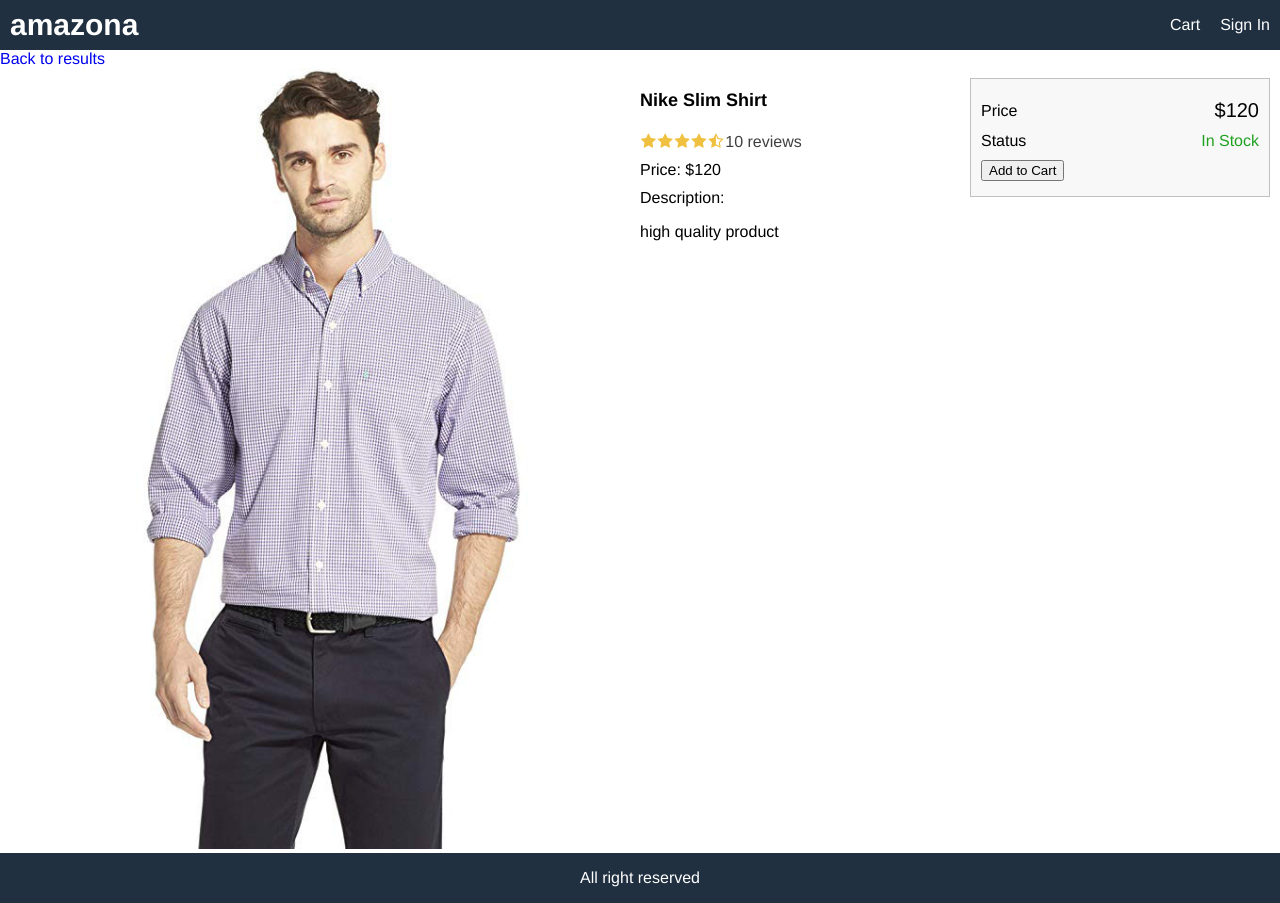
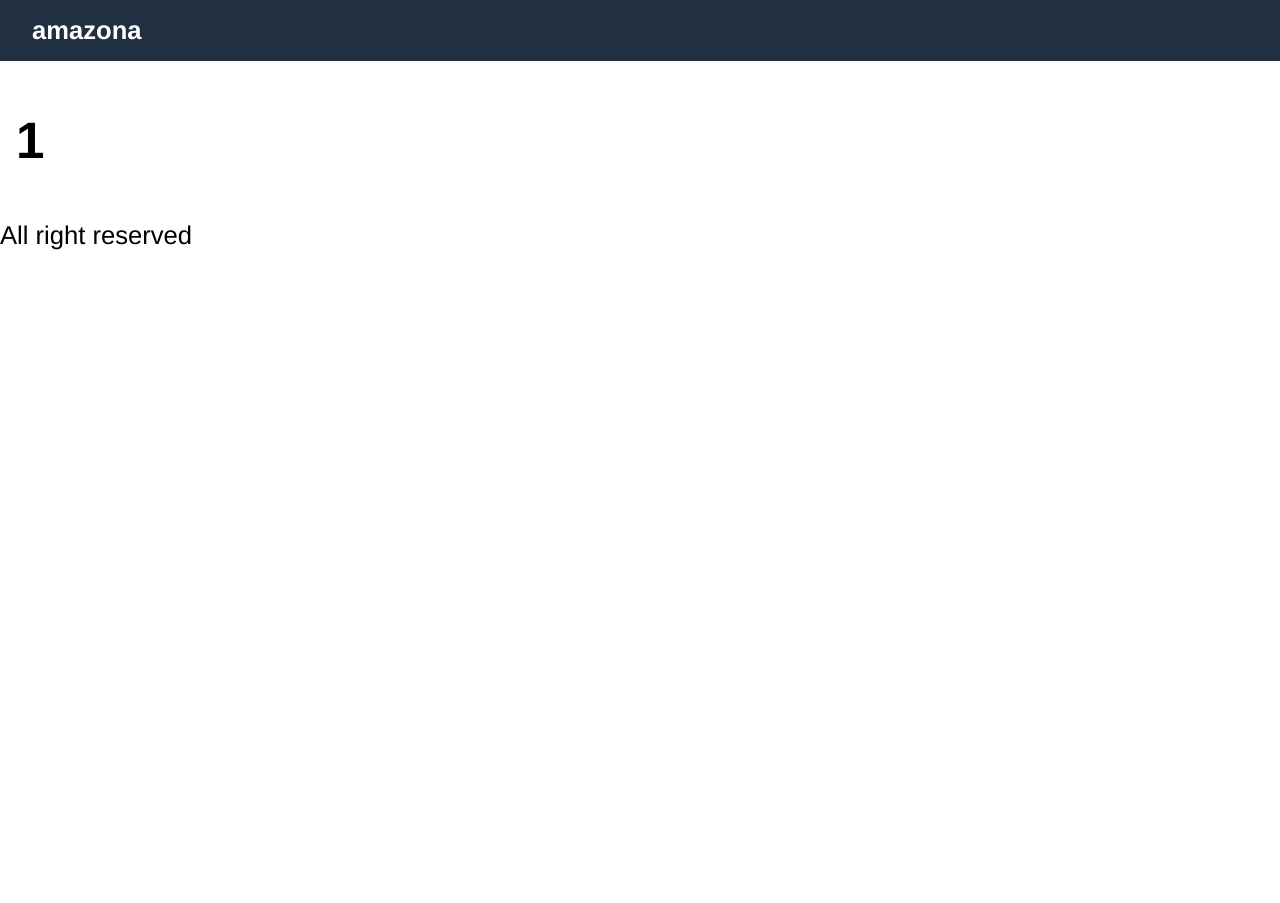
Before and after one commit to CoderHal/Buybuy---E-commerce-website-, a React (Create React App) app in the folder frontend/: page /product/1 in a window 1280 px wide. After the commit the page ends 800 px from the top, so only its background shows below. Built offline with nearby package versions, Linux system fonts and the light colour scheme.

Commit message:
Rewrite the App.js/ HomeScreen.js / ProductScreen.js/ Index.css

```diff
--- a/frontend/src/App.js
+++ b/frontend/src/App.js
@@ -1,24 +1,19 @@
 import React from 'react';
-import {BrowserRouter, Route} from 'react-router-dom';
+import {BrowserRouter, Link, Route, Routes} from 'react-router-dom';
 import HomeScreen from './screens/HomeScreen';
 import ProductScreen from './screens/ProductScreen';
-import {Routes} from 'react-router-dom';
 function App() {
   return (
     <BrowserRouter>
       <div className="grid-container">
           <header className="row">
               <div>
-                  <a className="brand" href="/">amazona</a>
-              </div>
-              <div>
-                  <a href="/cart">Cart</a>
-                  <a href="/signin">Sign In</a>
+                  <Link className="brand" to="/">amazona</Link>
               </div>
           </header>
           <main>
           <Routes>
-            <Route path="/product/:id" element={<ProductScreen/>} exact></Route>
+            <Route path="/product/:slug" element={<ProductScreen/>} exact></Route>
             <Route path="/"  element={<HomeScreen/>} exact></Route>
           </Routes>
           </main>
--- a/frontend/src/data.js
+++ b/frontend/src/data.js
@@ -1,10 +1,10 @@
 const data={
     products:[
         {
-            _id:'1',
             name:'Nike Slim Shirt',
+            slug:'nike-slim shirt',
             category:'Shirts',
-            image:'/images/p1.jpg',
+            image:'/images/p1.jpg',  // 679px * 829px
             price:120,
             countInStock:20,
             brand:'Nike',
@@ -13,8 +13,8 @@ const data={
             description:'high quality product'
         },
         {
-            _id:'2',
             name:'Adidas Fit Shirt',
+            slug:'adidas-fit shirt',
             category:'Shirts',
             image:'/images/p2.jpg',
             price:120,
@@ -25,8 +25,8 @@ const data={
             description:'high quality product'
         },
         {
-            _id:'3',
             name:'Lacoste Free Shirt',
+            slug:'locoste free shirt',
             category:'Shirts',
             image:'/images/p3.jpg',
             price:220,
@@ -37,8 +37,8 @@ const data={
             description:'high quality product'
         },
         {
-            _id:'4',
             name:'Nike Slim Pant',
+            slug:'nike-slim pant',
             category:'Pants',
             image:'/images/p4.jpg',
             price:78,
@@ -49,8 +49,8 @@ const data={
             description:'high quality product'
         },
         {
-            _id:'5',
             name:'Puma Slim Pant',
+            slug:'puma-slim pant',
             category:'Pants',
             image:'/images/p5.jpg',
             price:120,
@@ -61,8 +61,8 @@ const data={
             description:'high quality product'
         },
         {
-            _id:'6',
             name:'Adidas Fit Pant',
+            slug:'adidas-fit pant',
             category:'Pants',
             image:'/images/p6.jpg',
             price:120,
--- a/frontend/src/index.css
+++ b/frontend/src/index.css
@@ -1,7 +1,3 @@
-html{
-  font-size:62.5%; /*browser is 16px x 62.5%=10px=1rem*/
-  box-sizing:border-box;
-}
 body{
   margin:0;
   height:100vh;
@@ -10,123 +6,35 @@ body{
   -webkit-font-smoothing: antialiased;
   -moz-osx-font-smoothing: grayscale;
 }
-#root{
-  height:100%;
-}
-
-/* Layout */
-.grid-container{
-  display: grid;/*flexible*/
-  grid-template-areas:
-   'header'
-   'main'
-   'footer';
-  grid-template-columns: 1fr;
-  grid-template-rows: 5rem 1fr 5rem;
-  height:100%;
-}
 header{
   grid-area:header;
   background-color: #203040;
-}
-main{
-  grid-area:main;
-  padding:1 rem;
-}
-footer{
-  grid-area:footer;
-  background-color: #203040;
-  color: #ffffff;
-}
-/*Common*/
-h1{
-  font-size:1.8rem;
-  padding: 1rem 0;
-
-}
-h2{
-  font-size:1.6rem;
-  padding: 1rem 0;
-
-}
-a{
-  text-decoration:none;
-}
-/*hover 伪类选择器， 鼠标指针悬浮在上面的元素，添加特殊样式*/
-a:hover{
-  color: #ff8000;
-}
-ul{
-  padding: 0;
-  margin:0;
-  list-style-type:none;
-}
-li{
-  margin-top:1rem;
+  padding:1rem;
 }
 /*Header*/
 header a{
   color: #ffffff;
   padding: 1rem;/*内容与其边框的空间*/
+  font-weight:bold;
+  text-decoration:none;
 }
-/*make Amazona big and bold*/
-a.brand{
-  color: #ffffff;
-  font-size:3rem;
-  font-weight:bold;
+main{
+  padding:1rem;
 }
-/*make (amazon/cart/sign in)in a row and amazon left/ Cart Sign In right*/
-.row{
-  display:flex;
+/*Products*/
+.products{
+  display: flex;
   flex-wrap:wrap;
-  justify-content: space-between;
-  align-items: center;
-}
-.row.center{
   justify-content: center;
 }
-.row.top{
-  align-items:flex-start;
+.product{
+  border: 1px #404040 solid;
+  margin: 1rem;
 }
-.col-1{
-  flex: 1 1 25rem;
+.product img{
+  width: 100%;
+  max-width: 400px;
 }
-.col-2{
-  flex: 2 1 50rem;
+.product-info{
+  padding:1rem;
 }
-/* Image*/
-img{
-  border-radius: 0.5rem;
-  width: 100%;
-}
-/* Card*/
-.card{
-  border: 0.1rem #c0c0c0 solid;
-  background-color: #f8f8f8;
-  border-radius:0.5 rem;
-  margin:1rem;
-}
-.card-body{
-  padding: 1rem;
-}
-.card-body>*{
-  margin-bottom:0.5rem;
-}
-.price{
-  font-size:2rem;
-}
-/* Rating*/
-.rating span{
-  color:#f0c040;
-  margin:0.1rem;
-}
-.rating span:last-child{
-  color:#404040
-}
-/* Alert*/
-.success{
-  color:#20a020;
-}
-.error{
-  color:#20a020;
-}
--- a/frontend/src/screens/HomeScreen.js
+++ b/frontend/src/screens/HomeScreen.js
@@ -1,15 +1,29 @@
 import React from 'react';
 import data from '../data';
-import Product from '../components/Product';
+import {Link} from 'react-router-dom';
 
 export default function HomeScreen(){
     return(
         <div>
-            <div className="row center">
-            {
-                data.products.map((product) =>(<Product key={product.id} product={product}></Product>
-                ))}
-            </div>
+            <h1>Featured Products</h1>
+                <div className="products">
+                    {data.products.map((product)=>(
+                        <div className="product" key={product.slug}>
+                            <Link to={`/product/${product.slug}`}>
+                                <img src={product.image} alt={product.name}/>
+                            </Link>
+                            <div className="product-info">
+                                <Link to={`/product/${product.slug}`}>
+                                    <p>{product.name}</p>
+                                </Link>
+                                <p>
+                                    <strong>${product.price}</strong>
+                                </p>
+                                <button>Add to cart</button>
+                            </div>
+                        </div>
+                    ))}
+                </div>
         </div>
       );
 }
--- a/frontend/src/screens/ProductScreen.js
+++ b/frontend/src/screens/ProductScreen.js
@@ -1,69 +1,12 @@
 import React from 'react';
-import Product from '../components/Product';
-import Rating from '../components/Rating';
-import data from '../data';
 import { Link, useParams } from 'react-router-dom';
 
-export default function ProductScreen(props){
+export default function ProductScreen(){
     const params=useParams();
-    const productId= data.products.find((x) => x._id );
-    if(!productId){
-        return <div> Product Not Found</div>;
-    }
-    return(
-    <div>
-        <Link to="/">Back to results</Link>
-        <div className="row top">
-            <div className="col-2">
-                <img className="large" src={productId.image} alt={productId.name}></img>
-            </div>
-            <div className="col-1">
-                <ul>
-                    <li>
-                        <h1>{productId.name}</h1>
-                    </li>
-                    <li>
-                        <Rating
-                            rating={productId.rating}
-                            numReviews={productId.numReviews}
-                        ></Rating>
-                    </li>
-                    <li>
-                        Price: ${productId.price}
-                    </li>
-                    <li>
-                        Description:
-                        <p>{productId.description}</p>
-                    </li>
-                </ul>
-            </div>
-            <div className="col-1">
-                <div className="card card-body">
-                    <ul>
-                        <li>
-                            <div className="row">
-                                <div>Price</div>
-                                <div className="price">${productId.price}</div>
-                            </div>
-                        </li>
-                        <li>
-                            <div className="row">
-                                <div>Status</div>
-                                <div>
-                                    {productId.countInStock>0?(
-                                        <span className="success">In Stock</span>):(
-                                        <span className="error">Unavailable</span>
-                                    )}
-                                </div>
-                            </div>
-                        </li>
-                        <li>
-                            <button className="primary block">Add to Cart</button>
-                        </li>
-                    </ul>
-                </div>
-            </div>
+    const {slug}=params;
+    return (
+        <div>
+            <h1>{slug}</h1>
         </div>
-    </div>
     );
 }
```
